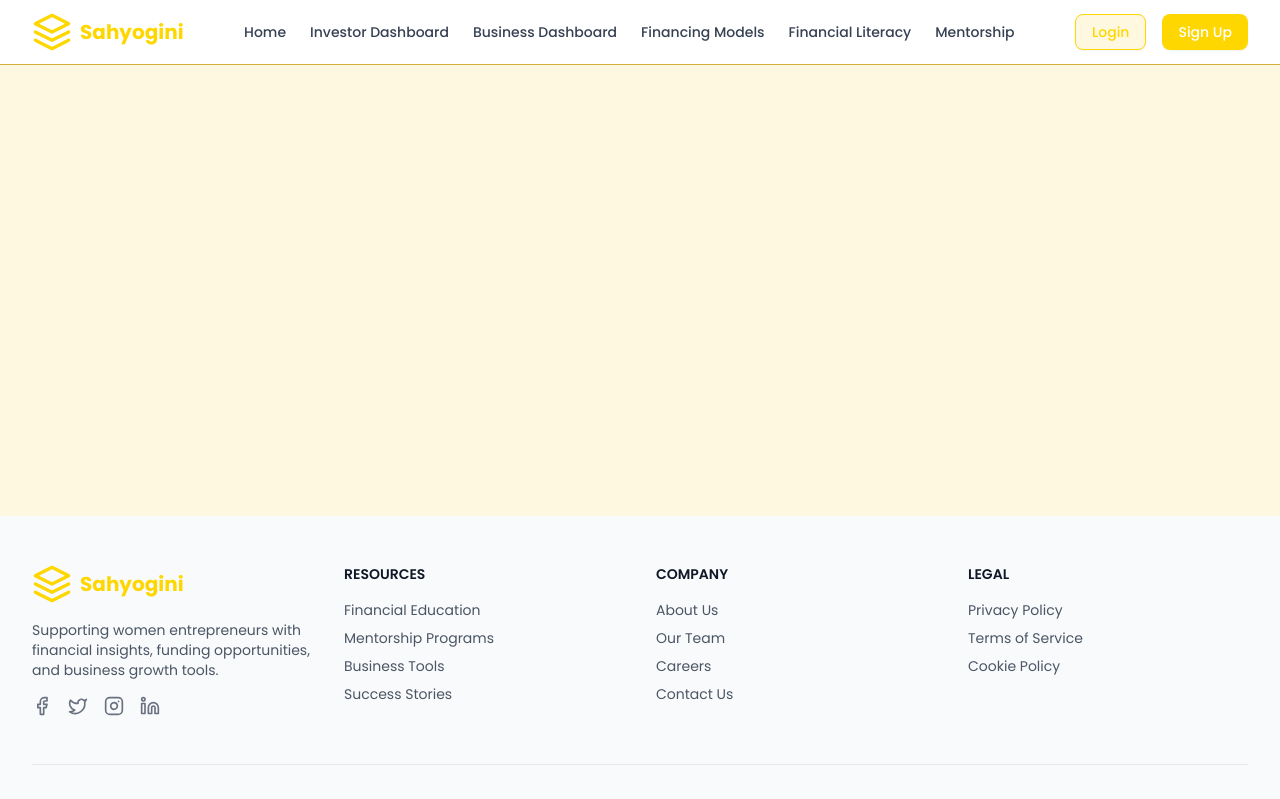
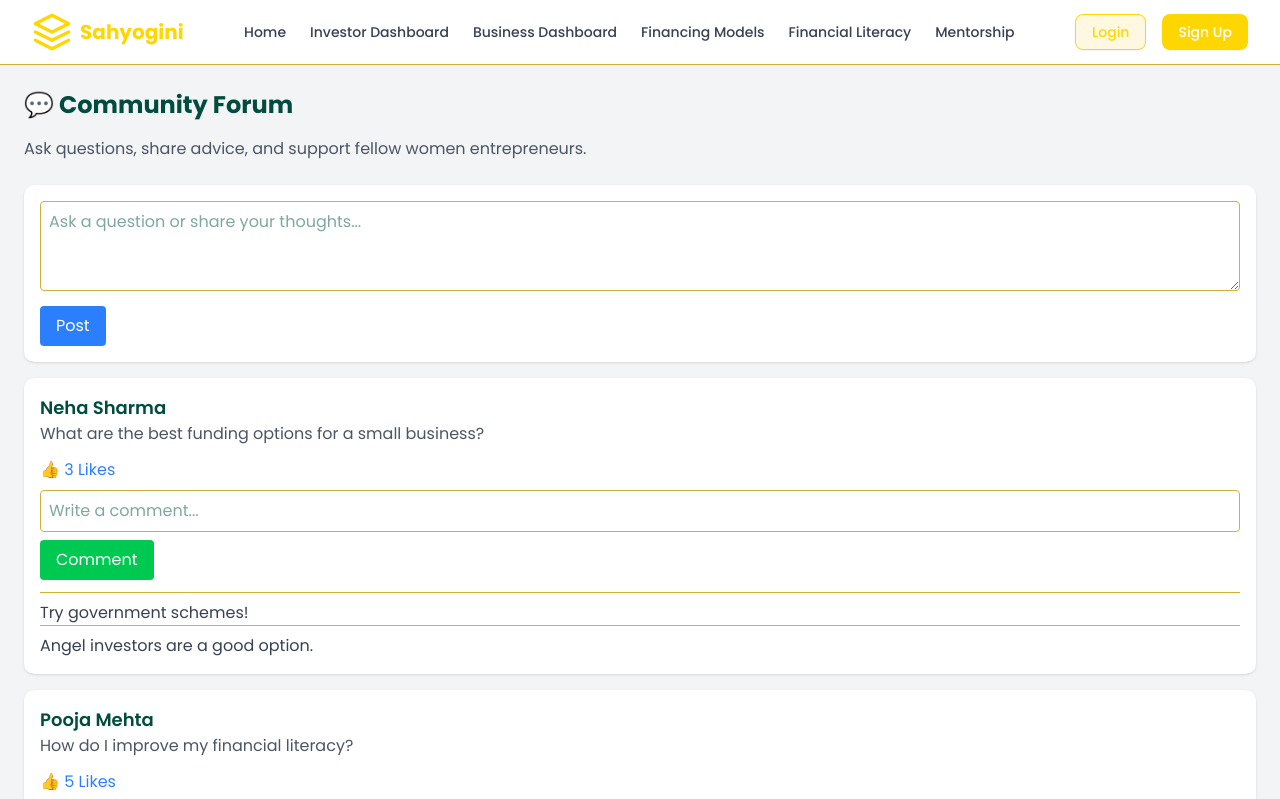
Before and after one commit to genesis106/Sahyogini, a React (Vite) app in the folder sahyogini/: page /community-forum in a window 1280 px wide. Shown: the top 799 px of the page. Built offline with nearby package versions, Linux system fonts and the light colour scheme.

Commit message:
financial literacy,mentorship done

```diff
--- a/sahyogini/src/App.jsx
+++ b/sahyogini/src/App.jsx
@@ -8,8 +8,9 @@ import Login from "./pages/Auth/login";
 import InvestorDashboard from "./pages/dashboard/InvestorDashboard";
 import BusinessDashboard from "./pages/dashboard/BusinessDashboard";
 // import FinancingModels from "./pages/Financing/FinancingModels";
-// import FinancialLiteracy from "./pages/Literacy/FinancialLiteracy";
-// import Mentorship from "./pages/Mentorship/Mentorship";
+import FinancialLiteracy from "./pages/Literacy/FinancialLiteracy";
+import Mentorship from "./pages/Mentorship/Mentorship";
+import CommunityForum from "./pages/Community/CommunityForum";
 
 const App = () => {
   return (
@@ -23,9 +24,10 @@ const App = () => {
             <Route path="/login" element={<Login />} />
             <Route path="/investor-dashboard" element={<InvestorDashboard />} />
             <Route path="/business-dashboard" element={<BusinessDashboard />} />
-            {/* <Route path="/financing-models" element={<FinancingModels />} />
+            {/* <Route path="/financing-models" element={<FinancingModels />} /> */}
             <Route path="/financial-literacy" element={<FinancialLiteracy />} />
-            <Route path="/mentorship" element={<Mentorship />}/> */}
+            <Route path="/mentorship" element={<Mentorship />} />
+            <Route path="/community-forum" element={<CommunityForum />} />
           </Routes>
         </div>
         <Footer />
--- /dev/null
+++ b/sahyogini/src/components/forum/ForumInput.jsx
@@ -0,0 +1,37 @@
+import { useState } from "react";
+
+const ForumInput = ({ addPost }) => {
+  const [content, setContent] = useState("");
+
+  const handlePost = () => {
+    if (content.trim() !== "") {
+      addPost({
+        user: "Anonymous User", // Can be replaced with actual user name
+        content,
+        likes: 0,
+        comments: [],
+      });
+      setContent("");
+    }
+  };
+
+  return (
+    <div className="bg-white p-4 shadow rounded-lg mb-4">
+      <textarea
+        rows="3"
+        placeholder="Ask a question or share your thoughts..."
+        value={content}
+        onChange={(e) => setContent(e.target.value)}
+        className="border p-2 w-full rounded"
+      />
+      <button
+        onClick={handlePost}
+        className="mt-2 bg-blue-500 text-white px-4 py-2 rounded hover:bg-blue-600"
+      >
+        Post
+      </button>
+    </div>
+  );
+};
+
+export default ForumInput;
--- /dev/null
+++ b/sahyogini/src/components/forum/ForumPost.jsx
@@ -0,0 +1,60 @@
+import { useState } from "react";
+
+const ForumPost = ({ post }) => {
+  const [likes, setLikes] = useState(post.likes);
+  const [comment, setComment] = useState("");
+  const [comments, setComments] = useState(post.comments || []);
+
+  const handleLike = () => {
+    setLikes(likes + 1);
+  };
+
+  const handleComment = () => {
+    if (comment.trim() !== "") {
+      setComments([...comments, comment]);
+      setComment("");
+    }
+  };
+
+  return (
+    <div className="bg-white p-4 shadow rounded-lg mb-4">
+      <h4 className="text-lg font-semibold">{post.user}</h4>
+      <p className="text-gray-600">{post.content}</p>
+
+      {/* Like & Comment Section */}
+      <div className="mt-3 flex items-center space-x-4">
+        <button onClick={handleLike} className="text-blue-500">
+          👍 {likes} Likes
+        </button>
+      </div>
+
+      {/* Comment Input */}
+      <div className="mt-2">
+        <input
+          type="text"
+          placeholder="Write a comment..."
+          value={comment}
+          onChange={(e) => setComment(e.target.value)}
+          className="border p-2 w-full rounded"
+        />
+        <button
+          onClick={handleComment}
+          className="mt-2 bg-green-500 text-white px-4 py-2 rounded hover:bg-green-600"
+        >
+          Comment
+        </button>
+      </div>
+
+      {/* Display Comments */}
+      <div className="mt-3">
+        {comments.map((cmt, index) => (
+          <p key={index} className="text-gray-700 border-t pt-2">
+            {cmt}
+          </p>
+        ))}
+      </div>
+    </div>
+  );
+};
+
+export default ForumPost;
--- /dev/null
+++ b/sahyogini/src/pages/Community/CommunityForum.jsx
@@ -0,0 +1,51 @@
+import { useState } from "react";
+import ForumPost from "../../components/forum/ForumPost";
+import ForumInput from "../../components/forum/ForumInput";
+
+const CommunityForum = () => {
+  const [posts, setPosts] = useState([
+    {
+      user: "Neha Sharma",
+      content: "What are the best funding options for a small business?",
+      likes: 3,
+      comments: [
+        "Try government schemes!",
+        "Angel investors are a good option.",
+      ],
+    },
+    {
+      user: "Pooja Mehta",
+      content: "How do I improve my financial literacy?",
+      likes: 5,
+      comments: [
+        "There are free courses online!",
+        "Try reading 'Rich Dad Poor Dad'.",
+      ],
+    },
+  ]);
+
+  const addPost = (newPost) => {
+    setPosts([newPost, ...posts]);
+  };
+
+  return (
+    <div className="p-6 bg-gray-100 min-h-screen">
+      <h2 className="text-2xl font-bold mb-4">💬 Community Forum</h2>
+      <p className="text-gray-600 mb-6">
+        Ask questions, share advice, and support fellow women entrepreneurs.
+      </p>
+
+      {/* New Post Input */}
+      <ForumInput addPost={addPost} />
+
+      {/* Display Forum Posts */}
+      <div>
+        {posts.map((post, index) => (
+          <ForumPost key={index} post={post} />
+        ))}
+      </div>
+    </div>
+  );
+};
+
+export default CommunityForum;
--- /dev/null
+++ b/sahyogini/src/pages/Literacy/FinancialLiteracy.jsx
@@ -0,0 +1,54 @@
+import { Link } from "react-router-dom";
+import CourseCard from "../../pages/education/CourseCard";
+
+const courses = [
+  {
+    title: "Budgeting 101",
+    description: "Learn how to manage expenses effectively.",
+  },
+  {
+    title: "Investing for Beginners",
+    description: "Understand the basics of investments.",
+  },
+  {
+    title: "Tax Compliance",
+    description: "Get insights into tax benefits and filings.",
+  },
+];
+
+const FinancialLiteracy = () => {
+  return (
+    <div className="p-6 bg-gray-100 min-h-screen">
+      <h2 className="text-2xl font-bold mb-6 text-center">
+        📚 Financial Literacy for Women Entrepreneurs
+      </h2>
+
+      {/* Personalized Learning Modules */}
+      <div className="grid grid-cols-1 md:grid-cols-2 lg:grid-cols-3 gap-6">
+        {courses.map((course) => (
+          <CourseCard key={course.title} course={course} />
+        ))}
+      </div>
+
+      {/* Discussion Forum Section */}
+      <div className="mt-12 bg-white p-6 shadow-md rounded-lg text-center">
+        <h3 className="text-xl font-semibold text-gray-800">
+          💬 Join the Discussion Forum!
+        </h3>
+        <p className="text-gray-600 mt-2">
+          Connect with other women entrepreneurs to ask financial questions &
+          share advice.
+        </p>
+
+        {/* Link to Community Forum Page */}
+        <Link to="/community-forum">
+          <button className="mt-4 px-6 py-3 bg-purple-600 text-white text-lg rounded-lg hover:bg-purple-700 transition">
+            Join the Forum
+          </button>
+        </Link>
+      </div>
+    </div>
+  );
+};
+
+export default FinancialLiteracy;
--- /dev/null
+++ b/sahyogini/src/pages/Mentorship/Mentorship.jsx
@@ -0,0 +1,54 @@
+import MentorCard from "../../pages/education/MentorCard";
+
+const mentors = [
+  {
+    name: "Priya Sharma",
+    expertise: "Business Strategy",
+    contact: "priya@example.com",
+    availability: "Mon-Fri 2-4 PM",
+  },
+  {
+    name: "Amit Verma",
+    expertise: "Finance & Investments",
+    contact: "amit@example.com",
+    availability: "Tue-Thu 3-5 PM",
+  },
+];
+
+const Mentorship = () => {
+  return (
+    <div className="p-6 bg-gray-100 min-h-screen">
+      <h2 className="text-2xl font-bold mb-4">
+        Mentorship for Women Entrepreneurs
+      </h2>
+
+      {/* Mentor Booking */}
+      <div className="grid grid-cols-1 md:grid-cols-2 gap-4">
+        {mentors.map((mentor) => (
+          <MentorCard key={mentor.name} mentor={mentor} />
+        ))}
+      </div>
+
+      {/* Webinars Section */}
+      <div className="mt-10">
+        <h3 className="text-xl font-semibold mb-3">Upcoming Webinars</h3>
+        <div className="bg-white p-4 shadow rounded-lg">
+          <p>
+            <strong>Title:</strong> Scaling Your Business
+          </p>
+          <p>
+            <strong>Speaker:</strong> Dr. Nisha Gupta
+          </p>
+          <p>
+            <strong>Date:</strong> 5th April 2025
+          </p>
+          <button className="mt-3 px-4 py-2 bg-blue-500 text-white rounded hover:bg-blue-600">
+            Register for Webinar
+          </button>
+        </div>
+      </div>
+    </div>
+  );
+};
+
+export default Mentorship;
--- /dev/null
+++ b/sahyogini/src/pages/education/CourseCard.jsx
@@ -0,0 +1,22 @@
+import { useState } from "react";
+
+const CourseCard = ({ course }) => {
+  const [completed, setCompleted] = useState(false);
+
+  return (
+    <div className="bg-white p-4 shadow rounded-lg">
+      <h3 className="text-lg font-semibold">{course.title}</h3>
+      <p className="text-gray-600">{course.description}</p>
+      <button
+        onClick={() => setCompleted(!completed)}
+        className={`mt-3 px-4 py-2 rounded text-white ${
+          completed ? "bg-green-400" : "bg-blue-500 hover:bg-blue-600"
+        }`}
+      >
+        {completed ? "Completed 🎉" : "Mark as Complete"}
+      </button>
+    </div>
+  );
+};
+
+export default CourseCard;
--- /dev/null
+++ b/sahyogini/src/pages/education/MentorCard.jsx
@@ -0,0 +1,32 @@
+import { useState } from "react";
+
+const MentorCard = ({ mentor }) => {
+  const [isBooked, setIsBooked] = useState(false);
+
+  const handleBooking = () => {
+    setIsBooked(true);
+    alert(`Session booked with ${mentor.name}!`);
+  };
+
+  return (
+    <div className="bg-white p-4 shadow rounded-lg">
+      <h3 className="text-lg font-semibold">{mentor.name}</h3>
+      <p className="text-gray-600">{mentor.expertise}</p>
+      <p className="text-gray-500">Available: {mentor.availability}</p>
+      <a href={`mailto:${mentor.contact}`} className="text-blue-500 mt-2 block">
+        Contact
+      </a>
+      <button
+        onClick={handleBooking}
+        className={`mt-3 px-4 py-2 text-white rounded ${
+          isBooked ? "bg-gray-400" : "bg-green-500 hover:bg-green-600"
+        }`}
+        disabled={isBooked}
+      >
+        {isBooked ? "Booked" : "Book Session"}
+      </button>
+    </div>
+  );
+};
+
+export default MentorCard;
```
